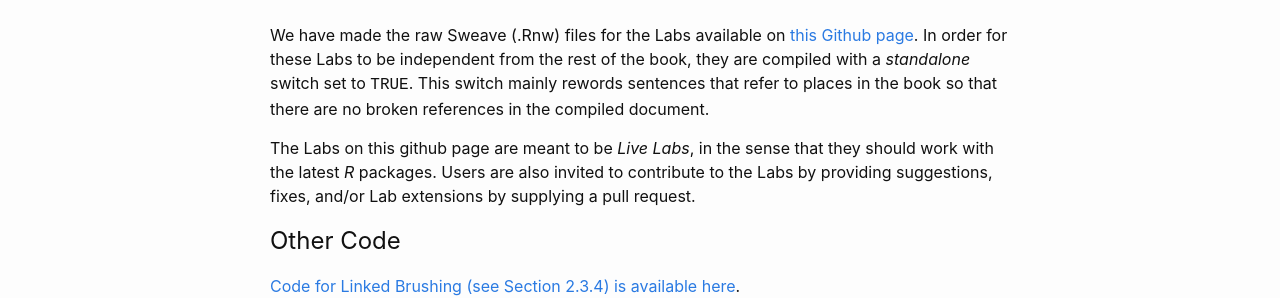
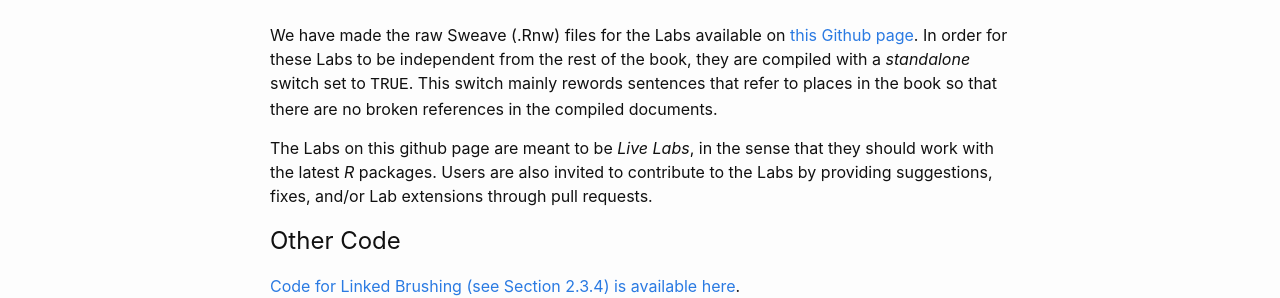
Before and after one commit to andrewzm/STRbook, a Jekyll site: the page built from docs/code.md, in a window 1280 px wide and 900 px high, scrolled down 532 px. Shown: the part 512-810 px from the top of the window. Built offline with Jekyll 4.4.1, drawn with Linux system fonts in a browser that asks for light colours.

Commit message:
Update Code page with new material

```diff
--- a/docs/_layouts/code.html
+++ b/docs/_layouts/code.html
@@ -47,10 +47,10 @@ and Yi Cao for ironing out the wrinkles and verifying that all Labs can run.
 
 <h2>Raw Sweave code for the Labs</h2>
 
-We have made the raw Sweave (.Rnw) files for the Labs available on <a href="https://www.github.com/andrewzm/STRbook_Labs" target="_blank">this Github page</a>. In order for these Labs to be independent from the rest of the book, they are compiled with a <em>standalone</em> switch set to <font face="Courier New">TRUE</font>. This switch mainly rewords sentences that refer to places in the book so that there are no broken references in the compiled document.
+We have made the raw Sweave (.Rnw) files for the Labs available on <a href="https://www.github.com/andrewzm/STRbook_Labs" target="_blank">this Github page</a>. In order for these Labs to be independent from the rest of the book, they are compiled with a <em>standalone</em> switch set to <font face="Courier New">TRUE</font>. This switch mainly rewords sentences that refer to places in the book so that there are no broken references in the compiled documents.
 </p>
 <p>
-The Labs on this github page are meant to be <em>Live Labs</em>, in the sense that they should work with the latest <em>R</em> packages. Users are also invited to contribute to the Labs by providing suggestions, fixes, and/or Lab extensions by supplying a pull request.
+The Labs on this github page are meant to be <em>Live Labs</em>, in the sense that they should work with the latest <em>R</em> packages. Users are also invited to contribute to the Labs by providing suggestions, fixes, and/or Lab extensions through pull requests.
 
 <h2>Other Code</h2>
 
```
